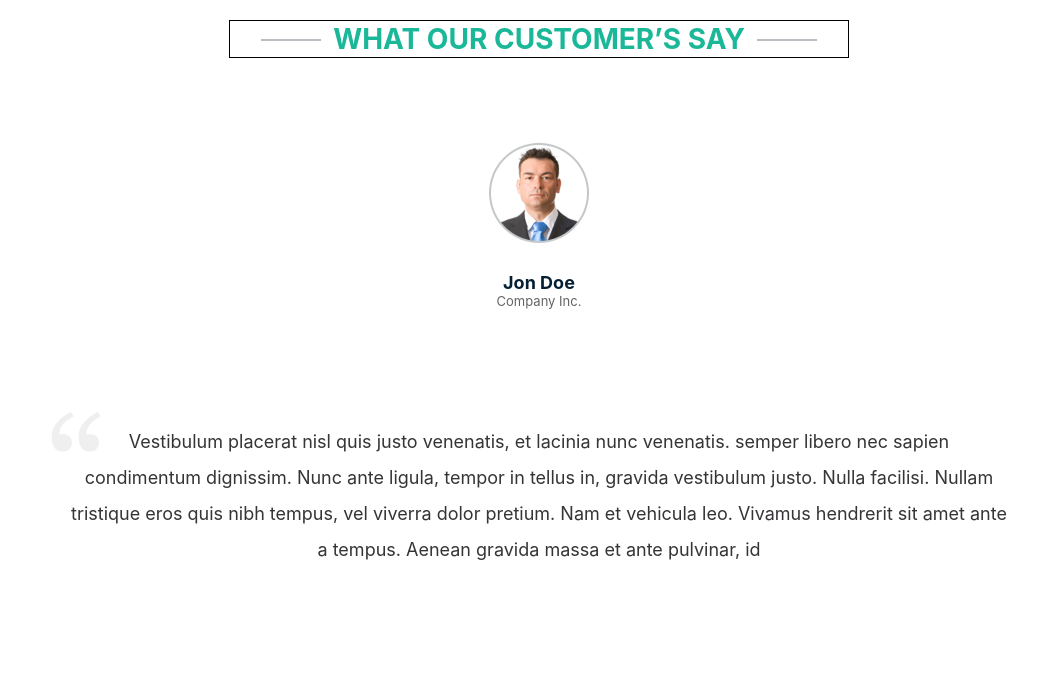
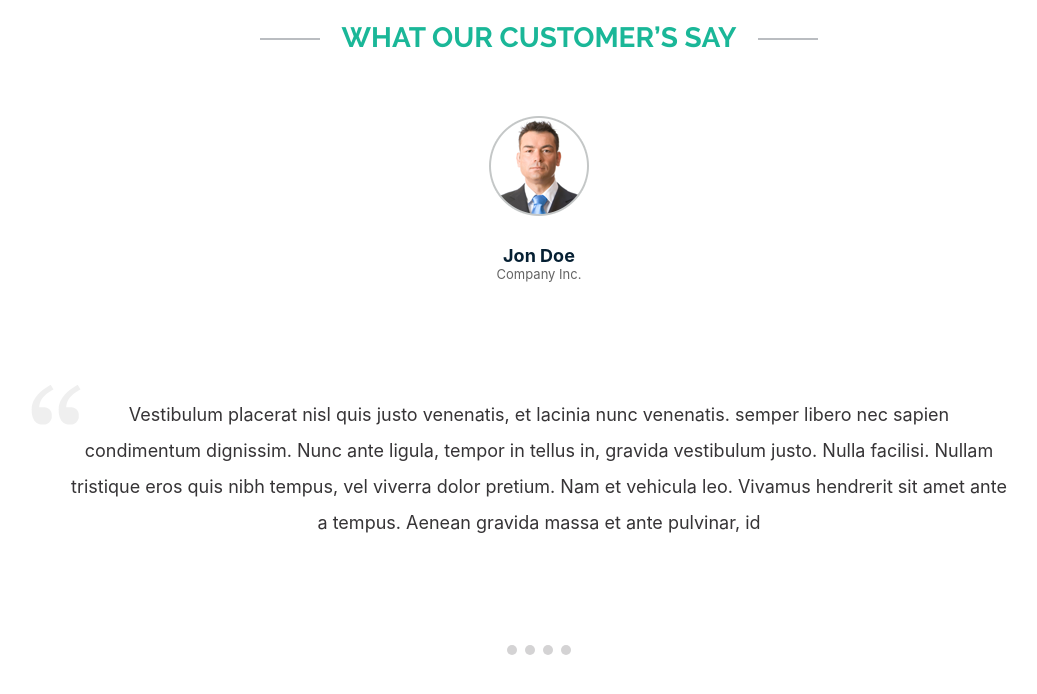
Before and after one commit to YuluaOkrushko/hakaton, a website: page src/main-fourth.html in a window 1280 px wide. Shown: the whole page, without its empty margins (101-1138 px from the left). Drawn offline with nearby package versions, Linux system fonts and the light colour scheme; files that its build step writes are made by us from their sources; files whose address does not match are found by name.

Commit message:
fourth-proces

```diff
--- a/src/main-fourth.html
+++ b/src/main-fourth.html
@@ -32,6 +32,12 @@
             </p>
           </div>
         </div>
+        <div class="fourth-btn">
+          <button class="fourth-btn__circle"></button>
+          <button class="fourth-btn__circle"></button>
+          <button class="fourth-btn__circle"></button>
+          <button class="fourth-btn__circle"></button>
+        </div>
       </div>
     </section>
   </body>
--- a/src/sass/main-fourth.scss
+++ b/src/sass/main-fourth.scss
@@ -13,17 +13,20 @@ img {
   height: auto;
 }
 
+@media (min-width: 1200px) {
   // Style block
   .main-fourth {
     min-width: 320px;
     max-width: 1200px;
     margin: 0 auto;
     text-align: center;
+    padding-bottom: 130px;
   }
 
   .container-fourth {
     min-width: 940px;
-  min-width: 80%;
+    //   min-width: 80%;
+    height: auto;
     margin: 0 auto;
     text-align: center;
     padding: 0 90px;
@@ -31,6 +34,8 @@ img {
 
   // Style title h2
   .fourth__title {
+    font-family: $secondary-font;
+    font-weight: 900;
     margin: 0 auto;
     margin-top: 20px;
     width: 620px;
@@ -38,7 +43,7 @@ img {
     text-transform: uppercase;
     color: #1ab798;
     line-height: 36px;
-  border: 1px solid #000;
+    //   border: 1px solid #000;
     position: relative;
 
     &::before {
@@ -64,10 +69,8 @@ img {
   }
 
   .fourth-custom {
-  //   top: 25%;
-  transform: translateY(20%);
     width: 940px;
-  margin: 0 auto;
+    margin: 60px auto 0;
     text-align: center;
     padding: 0;
 
@@ -78,7 +81,6 @@ img {
       margin-top: 30px;
       margin-bottom: 0;
       font-size: 18px;
-    //  line-height: 24px;
       color: #062033;
     }
     &__subtitle {
@@ -93,6 +95,7 @@ img {
 
     p {
       margin-top: 115px;
+      margin-bottom: 0;
       font-size: 18px;
       line-height: 36px;
       color: #363436;
@@ -111,9 +114,69 @@ img {
       //  Что бы кавычки влезли в заданные размеры
       object-fit: contain;
       top: -12px;
-    left: -18px;
+      left: -38px;
       z-index: 1;
-    //   top: 0;
-    //   left: 0;
     }
   }
+
+  // Style gallery-btn
+  .fourth-btn {
+    display: inline-flex;
+    //   justify-content: center;
+    margin: 0 auto;
+    height: 15px;
+    position: relative;
+    border: none;
+    bottom: -100px;
+    // Create circle
+    &__circle {
+      display: block;
+      border: none;
+      width: 18px;
+      height: 18px;
+      padding: 4px;
+      flex-shrink: 0;
+      background-color: transparent;
+      cursor: pointer;
+
+      &::after {
+        content: '';
+        display: block;
+        border-radius: 50%;
+        border: none;
+        width: 10px;
+        height: 10px;
+        background-color: #d4d3d4;
+      }
+
+      &:hover::after {
+        background-color: #1ab798;
+      }
+    }
+  }
+}
+// Style tablet
+@media (max-width: 1199px) {
+  .main-fourth {
+    padding-bottom: 180px;
+  }
+
+  .container-fourth {
+    min-width: 600px;
+    padding: 0 30px;
+  }
+
+  .fourth-custom {
+    width: 600px;
+  }
+
+  .fourth-custom__text {
+    p {
+      margin-top: 65px;
+    }
+  }
+
+  .fourth-btn {
+    bottom: -60px;
+  }
+}
```
Lines whose indentation alone changed are shown as unchanged.
